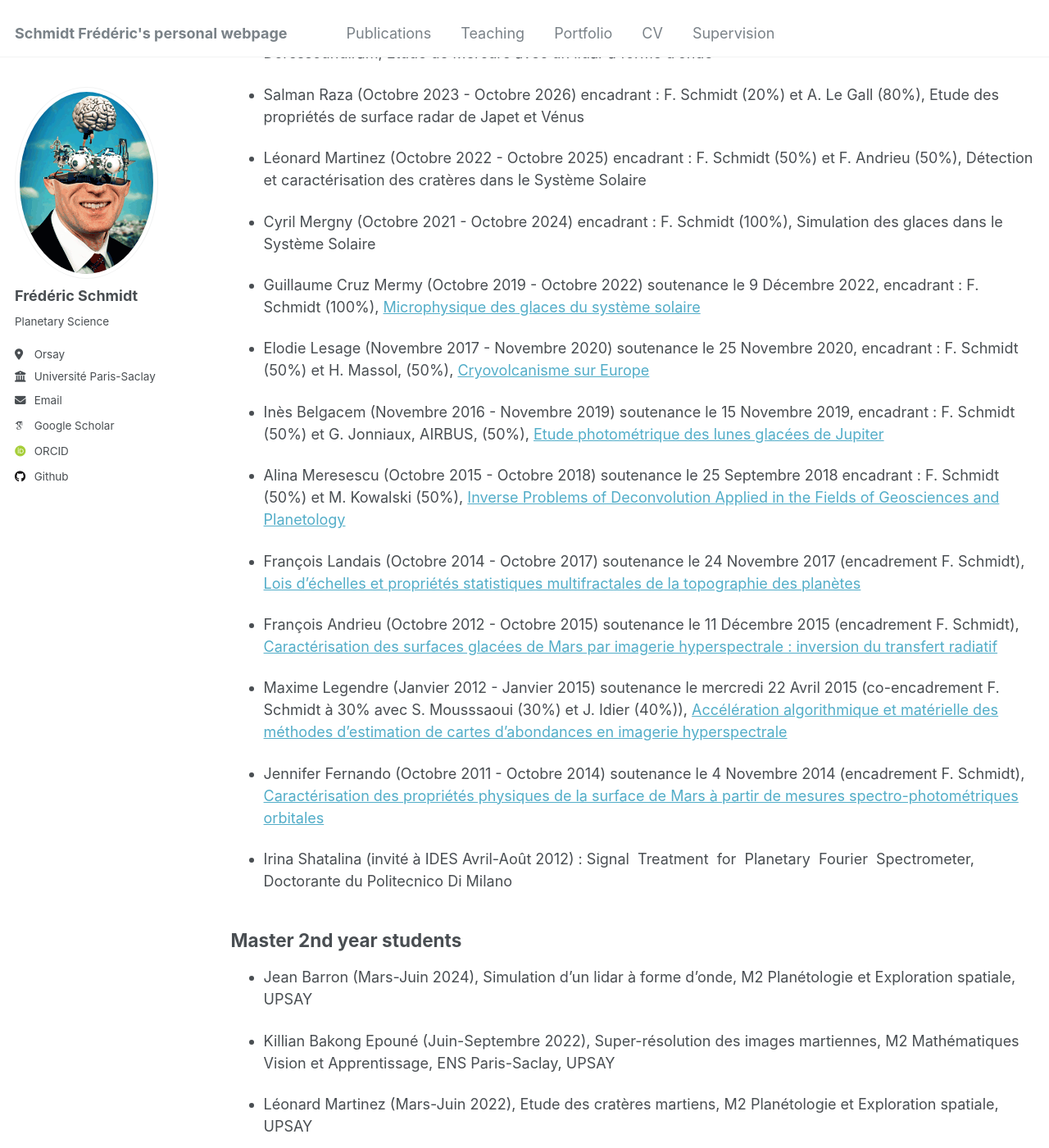
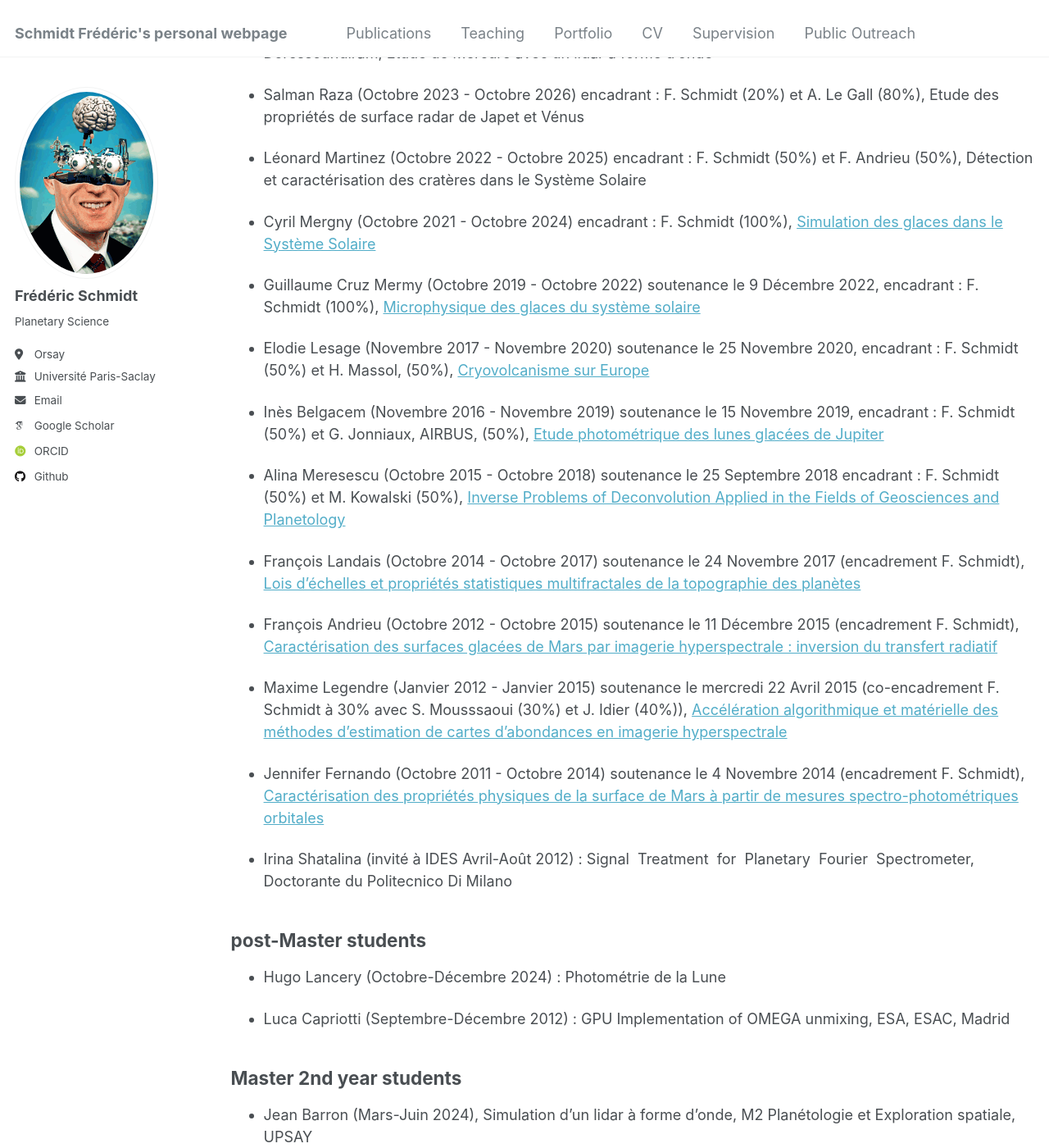
Before and after one commit to fredericschmidt/fredericschmidt.github.io, a Jekyll site: the page built from _pages/supervision.md, in a window 1280 px wide and 1400 px high, scrolled down 673 px. Shown: the whole window at 82% size. Built offline with Jekyll 4.4.1, drawn with Linux system fonts in a browser that asks for light colours; some web fonts are replaced.

Commit message:
create public outreach

```diff
--- a/_data/navigation.yml
+++ b/_data/navigation.yml
@@ -25,3 +25,6 @@
 
   - title: "Supervision"
     url: /supervision/
+
+  - title: "Public Outreach"
+    url: /public_outreach/
--- a/_pages/supervision.md
+++ b/_pages/supervision.md
@@ -33,7 +33,7 @@
 
 * Léonard Martinez (Octobre 2022 - Octobre 2025) encadrant : F. Schmidt (50%) et F. Andrieu (50%), Détection et caractérisation des cratères dans le Système Solaire
 
-* Cyril Mergny (Octobre 2021 - Octobre 2024) encadrant : F. Schmidt (100%), Simulation des glaces dans le Système Solaire
+* Cyril Mergny (Octobre 2021 - Octobre 2024) encadrant : F. Schmidt (100%), [Simulation des glaces dans le Système Solaire](https://hal.science/tel-04707017)
 
 * Guillaume Cruz Mermy (Octobre 2019 - Octobre 2022) soutenance le 9 Décembre 2022, encadrant : F. Schmidt (100%), [Microphysique des glaces du système solaire](https://theses.hal.science/tel-03953094)
 
@@ -52,6 +52,14 @@
 * Jennifer Fernando (Octobre 2011 - Octobre 2014) soutenance le 4 Novembre 2014 (encadrement F. Schmidt), [Caractérisation des propriétés physiques de la surface de Mars à partir de mesures spectro-photométriques orbitales](https://tel.archives-ouvertes.fr/tel-01152136)
 
 * Irina Shatalina (invité à IDES Avril-Août 2012) : Signal  Treatment  for  Planetary  Fourier  Spectrometer, Doctorante du Politecnico Di Milano
+
+
+## post-Master students
+
+* Hugo Lancery (Octobre-Décembre 2024) : Photométrie de la Lune
+
+* Luca Capriotti (Septembre-Décembre 2012) : GPU Implementation of OMEGA unmixing, ESA, ESAC, Madrid
+
 
 
 
```
Also changed, not shown: _pages/public_outreach.md (added, +50 -0 lines).
